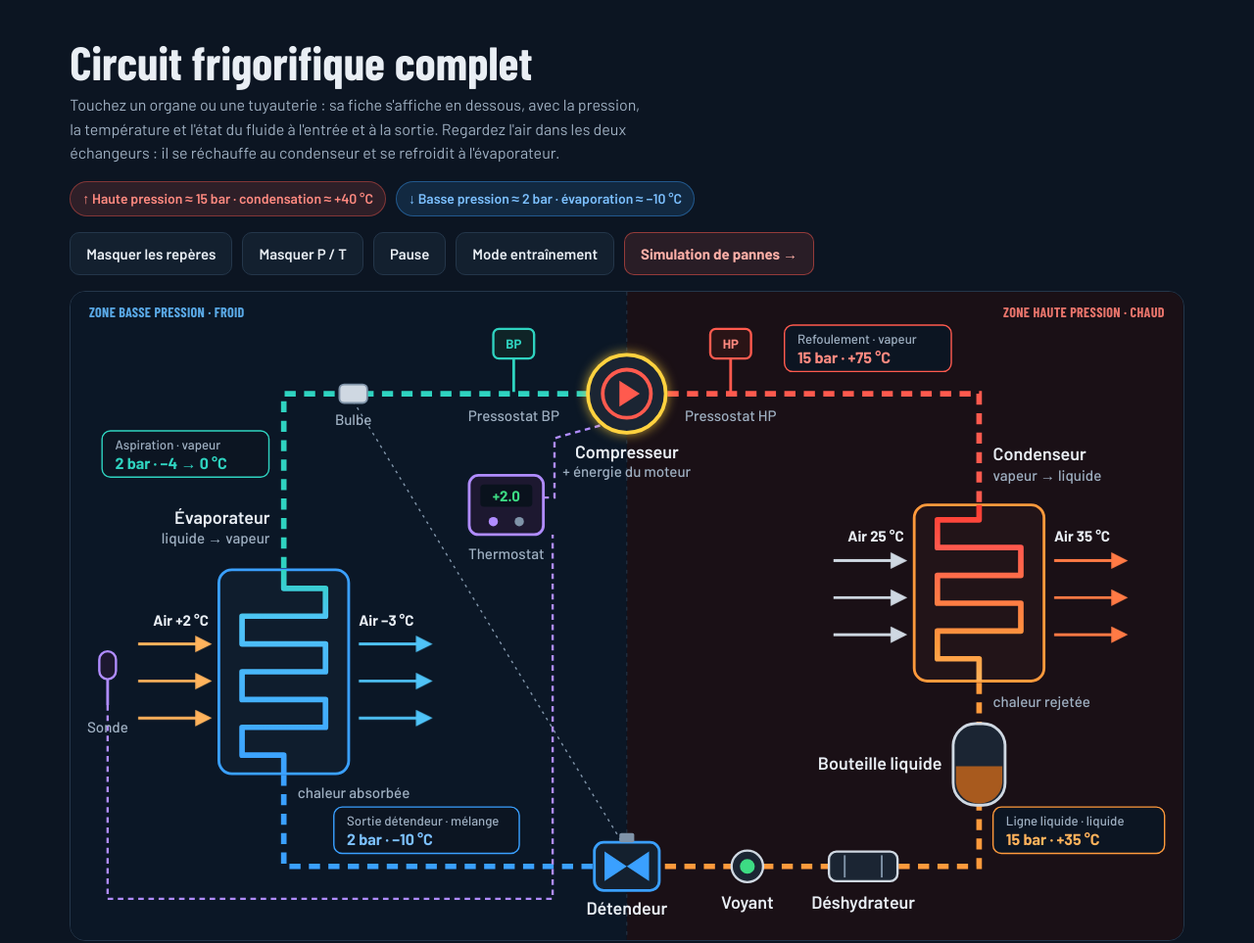
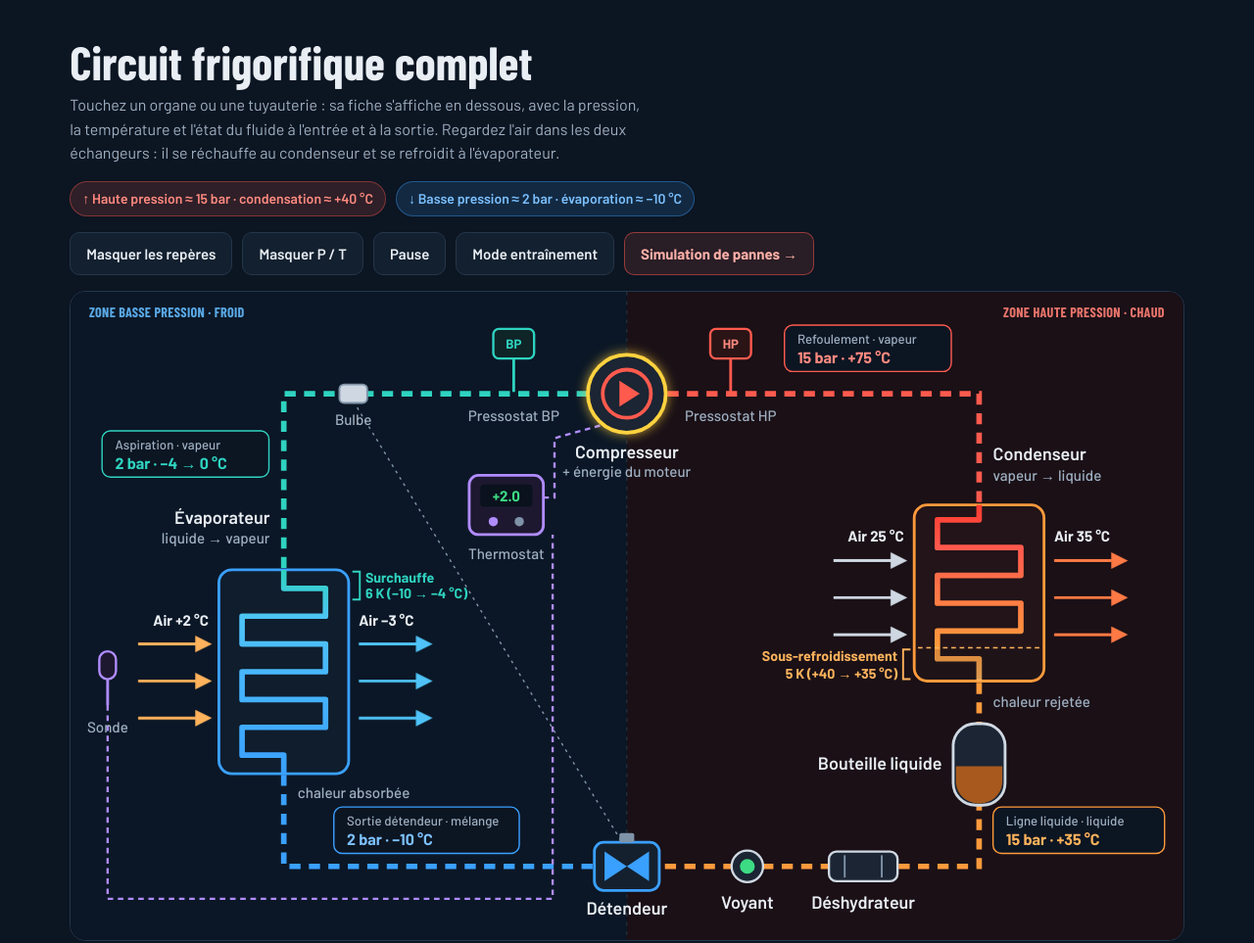
Before and after one commit to tompit94/circuit-frigo, a plain HTML site: page index.html in a window 1280 px wide. Shown: the top 963 px of the page at 98% size. Drawn offline with nearby package versions, Linux system fonts and the light colour scheme.

Commit message:
Indique les zones de sous-refroidissement et de surchauffe avec leur valeur en K
Co-Authored-By: Claude Opus 5.5 <noreply@anthropic.com>
Claude-Session: https://claude.ai/code/session_01B8UqpNuQ9VnBn2MhZs2Y31

```diff
--- a/index.html
+++ b/index.html
@@ -232,6 +232,20 @@ a.btn:hover{border-color:var(--hp)}a.btn:focus-visible{outline:3px solid var(--s
     <text class="lbl air" x="898" y="270" text-anchor="end" fill="#cfd8e2">Air 25 °C</text>
     <text class="lbl air" x="1060" y="270" fill="#ff7a45">Air 35 °C</text>
     <text class="lbl s" x="995" y="448">chaleur rejetée</text>
+
+    <!-- Zones du condenseur et de l'évaporateur -->
+    <g class="tag zones">
+      <line x1="914" y1="384" x2="1046" y2="384" stroke="#ffb35c" stroke-width="2" stroke-dasharray="5 4"/>
+      <rect x="914" y="386" width="132" height="32" rx="6" fill="#ffb35c" opacity=".14"/>
+      <path d="M906 386h-8v32h8" fill="none" stroke="#ffb35c" stroke-width="2"/>
+      <text x="892" y="398" text-anchor="end" fill="#ffb35c" font-size="15" font-weight="700">Sous-refroidissement</text>
+      <text x="892" y="417" text-anchor="end" fill="#ffb35c" font-size="15" font-weight="700">5 K (+40 → +35 °C)</text>
+      <line x1="164" y1="332" x2="296" y2="332" stroke="#2fd3c0" stroke-width="2" stroke-dasharray="5 4"/>
+      <rect x="164" y="302" width="132" height="30" rx="6" fill="#2fd3c0" opacity=".14"/>
+      <path d="M304 302h8v30h-8" fill="none" stroke="#2fd3c0" stroke-width="2"/>
+      <text x="318" y="314" fill="#2fd3c0" font-size="15" font-weight="700">Surchauffe</text>
+      <text x="318" y="331" fill="#2fd3c0" font-size="15" font-weight="700">6 K (−10 → −4 °C)</text>
+    </g>
 
     <!-- Bouteille liquide -->
     <g class="part" data-id="bouteille" tabindex="0">
```
Also changed, not shown: pannes.html (+18 -0 lines).
